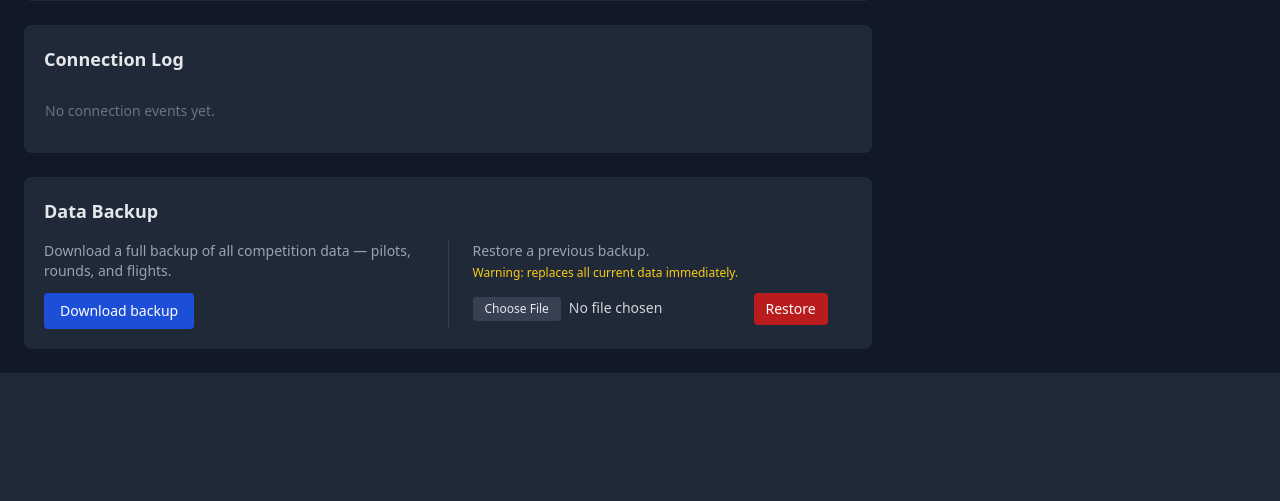
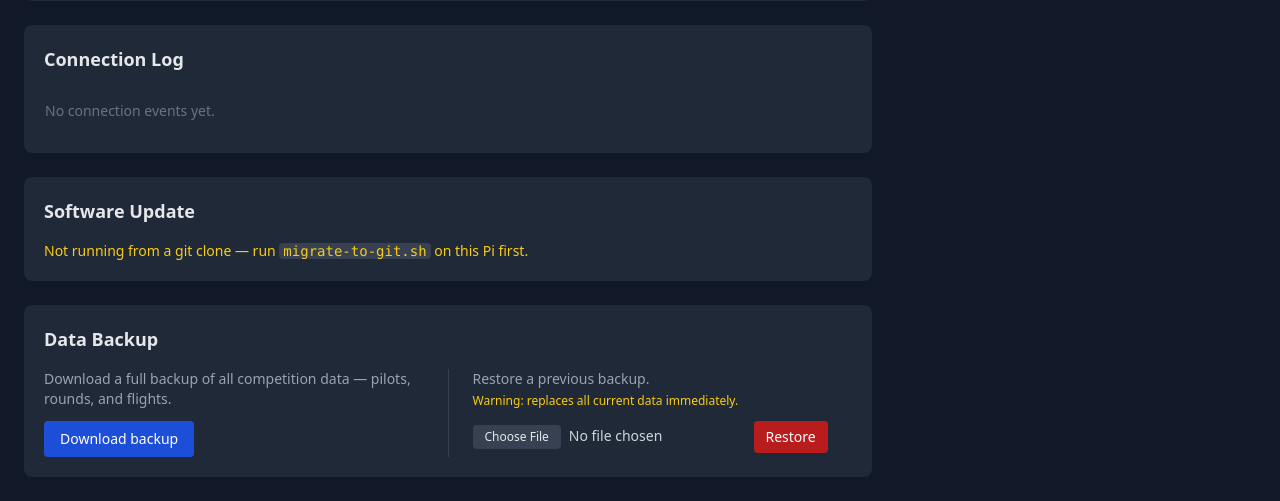
Before and after one commit to gadjt12a/F3K_Timer_Base_Station, a FastAPI app: page /settings in a window 1280 px wide. Shown: the part 738-1239 px from the top of the page. Before the commit the page ends 1111 px from the top, so only its background shows below. Run offline with FastAPI, Linux system fonts and the light colour scheme; data that the repository does not hold is empty; parts of the project's set-up code (start-up, migrations or seed data) failed here and were passed over.

Commit message:
Feat: git-pull update button + Pi migration script
Settings page now shows current commit and an 'Update from GitHub'
button that pulls main, touches .py files to bust .pyc cache, and
restarts f3k-server via a background task.

setup/migrate-to-git.sh is a one-time script for each Pi: installs
git, clones the repo, recreates the venv, migrates runtime data, and
updates the systemd service to point at the new location.

Co-Authored-By: Claude Sonnet 4.6 <noreply@anthropic.com>

```diff
--- a/base_station/frontend/app.py
+++ b/base_station/frontend/app.py
@@ -8,7 +8,7 @@ import tempfile
 import urllib.parse
 from pathlib import Path
 
-from fastapi import FastAPI, File, Form, Request, UploadFile, WebSocket
+from fastapi import BackgroundTasks, FastAPI, File, Form, Request, UploadFile, WebSocket
 from fastapi.responses import RedirectResponse, StreamingResponse
 from fastapi.staticfiles import StaticFiles
 from fastapi.templating import Jinja2Templates
@@ -1665,6 +1665,70 @@ async def pilot_get(request: Request):
 
 
 # ---------------------------------------------------------------------------
+# System info & OTA update — pull latest code from GitHub and restart
+# ---------------------------------------------------------------------------
+
+def _git_root():
+    import subprocess
+    try:
+        r = subprocess.run(
+            ["git", "rev-parse", "--show-toplevel"],
+            capture_output=True, text=True, cwd=Path(__file__).parent,
+        )
+        return Path(r.stdout.strip()) if r.returncode == 0 else None
+    except FileNotFoundError:
+        return None
+
+
+@app.get("/api/system/info")
+async def api_system_info():
+    import subprocess
+    root = _git_root()
+    if root is None:
+        return {"git": False}
+    r = subprocess.run(
+        ["git", "log", "-1", "--format=%h|%s|%ci"],
+        capture_output=True, text=True, cwd=root,
+    )
+    if r.returncode != 0:
+        return {"git": False}
+    parts = r.stdout.strip().split("|", 2)
+    return {"git": True, "commit": parts[0], "message": parts[1],
+            "date": parts[2][:16] if len(parts) > 2 else ""}
+
+
+@app.post("/api/system/update")
+async def api_system_update(background_tasks: BackgroundTasks):
+    import subprocess
+    root = _git_root()
+    if root is None:
+        return {"ok": False, "error": "Not a git repository — run the migration script first."}
+    before = subprocess.run(
+        ["git", "rev-parse", "HEAD"], capture_output=True, text=True, cwd=root,
+    ).stdout.strip()
+    pull = subprocess.run(
+        ["git", "pull", "origin", "main"], capture_output=True, text=True, cwd=root,
+    )
+    if pull.returncode != 0:
+        return {"ok": False, "error": (pull.stderr or pull.stdout).strip()}
+    after = subprocess.run(
+        ["git", "rev-parse", "HEAD"], capture_output=True, text=True, cwd=root,
+    ).stdout.strip()
+    changed = before != after
+    if changed:
+        for py in (root / "base_station").rglob("*.py"):
+            py.touch()
+        background_tasks.add_task(_restart_after_update)
+    return {"ok": True, "changed": changed, "output": pull.stdout.strip()}
+
+
+async def _restart_after_update():
+    import asyncio, subprocess
+    await asyncio.sleep(2)
+    subprocess.run(["sudo", "systemctl", "restart", "f3k-server"])
+
+
+# ---------------------------------------------------------------------------
 # Captive portal — F3K_OPS network (wlan0, 192.168.20.0/24)
 # dnsmasq resolves all DNS to 192.168.20.1; nftables redirects :80 → :8080.
 # OS captive-portal probes land here as unrecognised paths → redirect to the
--- a/base_station/frontend/templates/settings.html
+++ b/base_station/frontend/templates/settings.html
@@ -156,6 +156,34 @@
     </table>
   </section>
 
+  <!-- ── Software Update ── -->
+  <section class="bg-gray-800 rounded-lg p-5 mb-6">
+    <h2 class="text-lg font-semibold mb-4 text-gray-200">Software Update</h2>
+    <template x-if="!sysInfo.git">
+      <p class="text-sm text-yellow-400">
+        Not running from a git clone — run <code class="bg-gray-700 px-1 rounded">migrate-to-git.sh</code> on this Pi first.
+      </p>
+    </template>
+    <template x-if="sysInfo.git">
+      <div>
+        <p class="text-sm text-gray-400 mb-1">
+          Current version: <span class="font-mono text-gray-200" x-text="sysInfo.commit"></span>
+          <span class="text-gray-500 ml-2" x-text="sysInfo.date"></span>
+        </p>
+        <p class="text-xs text-gray-500 mb-4" x-text="sysInfo.message"></p>
+        <div class="flex items-center gap-4 flex-wrap">
+          <button @click="update()" :disabled="updateBusy"
+                  class="bg-green-700 hover:bg-green-600 disabled:opacity-50 text-white text-sm px-4 py-2 rounded font-medium"
+                  x-text="updateBusy ? 'Pulling…' : 'Update from GitHub'"></button>
+          <span class="text-sm" :class="updateOk === false ? 'text-red-400' : 'text-green-400'"
+                x-text="updateMsg" x-show="updateMsg"></span>
+        </div>
+        <pre x-show="updateOutput" x-text="updateOutput"
+             class="mt-3 text-xs font-mono bg-gray-900 rounded p-3 text-gray-300 whitespace-pre-wrap"></pre>
+      </div>
+    </template>
+  </section>
+
   <!-- ── Data Backup ── -->
   <section class="bg-gray-800 rounded-lg p-5">
     <h2 class="text-lg font-semibold mb-4 text-gray-200">Data Backup</h2>
@@ -191,11 +219,33 @@ function settings() {
     discovered: [], scanBusy: false, msg: '',
     timers: [], events: [],
     restoreBusy: false, restoreError: '',
+    sysInfo: { git: false }, updateBusy: false, updateMsg: '', updateOutput: '', updateOk: null,
 
     async init() {
       await this.loadAudio();
       await this.loadTimers();
+      await this.loadSysInfo();
       setInterval(() => this.loadTimers(), 3000);
+    },
+    async loadSysInfo() {
+      this.sysInfo = await (await fetch('/api/system/info')).json();
+    },
+    async update() {
+      this.updateBusy = true; this.updateMsg = ''; this.updateOutput = ''; this.updateOk = null;
+      try {
+        const r = await (await fetch('/api/system/update', { method: 'POST' })).json();
+        if (!r.ok) {
+          this.updateOk = false; this.updateMsg = r.error || 'Update failed';
+        } else if (!r.changed) {
+          this.updateOk = true; this.updateMsg = 'Already up to date.';
+        } else {
+          this.updateOk = true;
+          this.updateOutput = r.output;
+          this.updateMsg = 'Updated — restarting in 3s…';
+          setTimeout(() => location.reload(), 5000);
+        }
+      } catch (e) { this.updateOk = false; this.updateMsg = 'Network error'; }
+      this.updateBusy = false;
     },
     async loadAudio() {
       this.audio = await (await fetch('/api/audio/status')).json();
```
Also changed, not shown: 1 other file.
